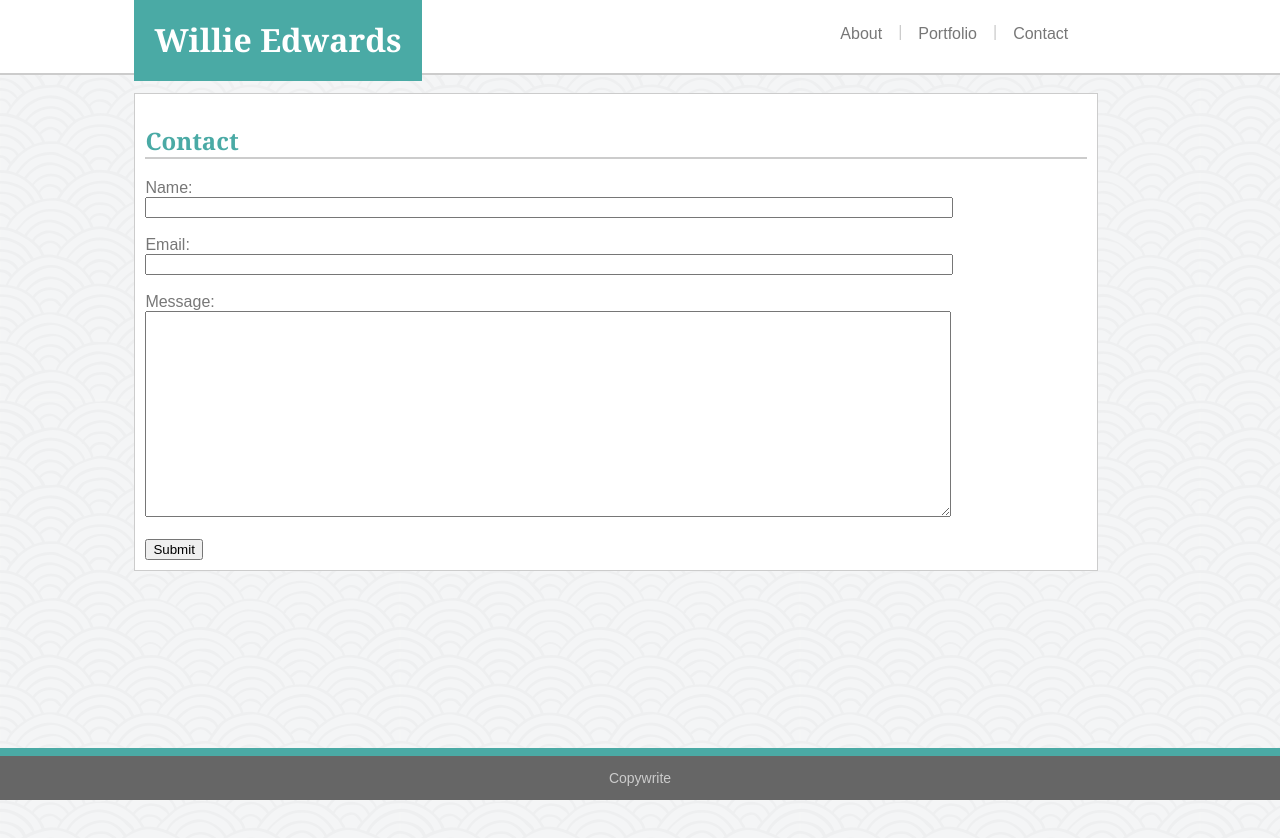
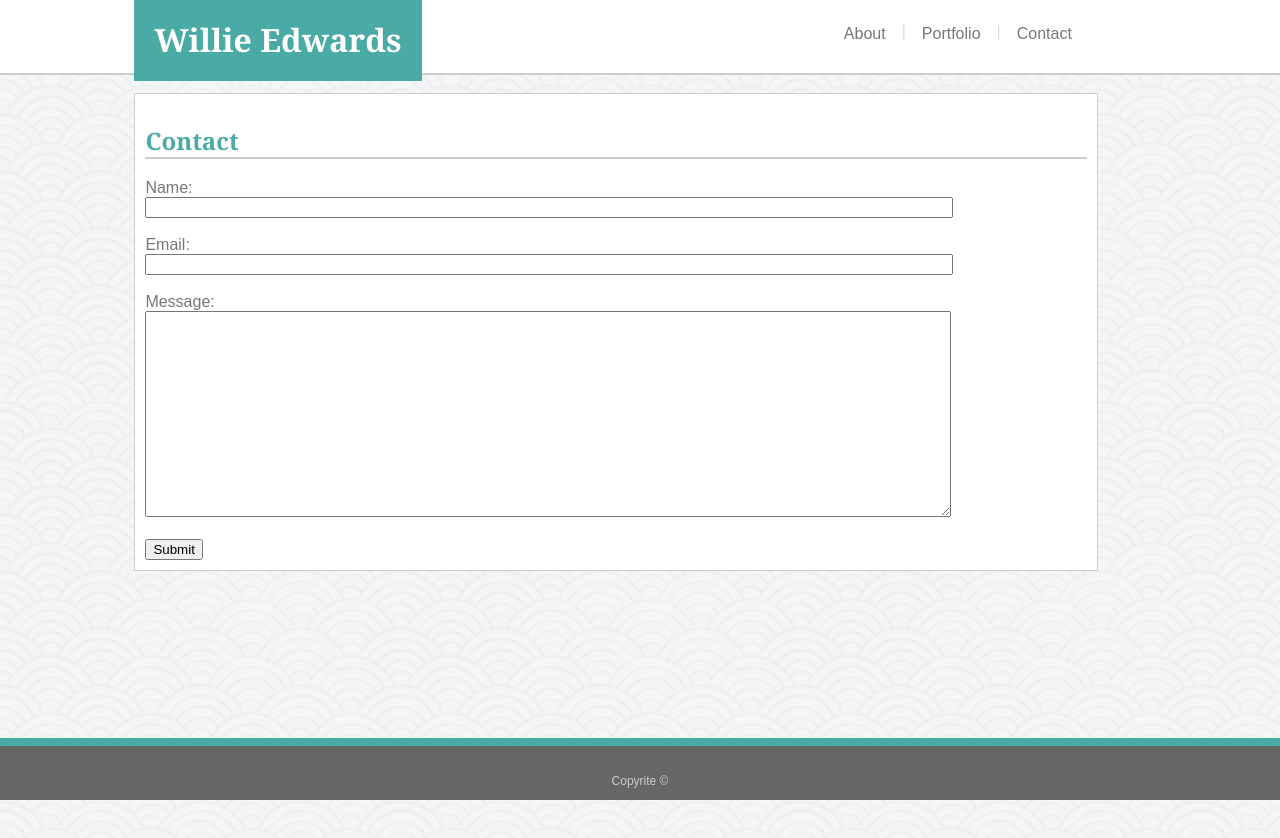
Before and after one commit to WillieEdwards/Basic-Portfolio, a plain HTML site: page contact.html in a window 1280 px wide. Drawn offline with Linux system fonts and the light colour scheme.

Commit message:
added copyrite to footer, adjusted header margins

```diff
--- a/assets/css/style.css
+++ b/assets/css/style.css
@@ -1,9 +1,9 @@
 header {
     background-color: #ffffff;
     border-bottom: 2px solid #cccccc;
-    margin-top: -1.05%;
-    margin-right: -1%;
-    margin-left: -1%;
+    margin-top: -1%;
+    margin-right: -0.65%;
+    margin-left: -0.65%;
 }
 
 body {
@@ -78,10 +78,11 @@ p {
 
 .footer {
     position: fixed;
+    padding-top: 16px;
     left: 0;
     bottom: 0;
     width: 100%;
-    font-size: 14px;
+    font-size: 12px;
     background-color: #666666;
     color: #cccccc;
     border-top: 8px solid #4aaaa5;
@@ -128,5 +129,5 @@ p {
 
 .pipe {
     margin-top: 1.25%;
-    color: #cccccc;
+    color: #dddddd;
 }
--- a/contact.html
+++ b/contact.html
@@ -44,9 +44,9 @@
         </form>
     </div>
 
-      <div class="footer">
-        <p id=copywrite>Copywrite</p>
-      </div>
+<div class="footer">
+    <p>Copyrite ©</p>
+</div>
 
 </body>
 </html>
```
Also changed, not shown: index.html (+1 -1 lines), portfolio.html (+3 -3 lines).
